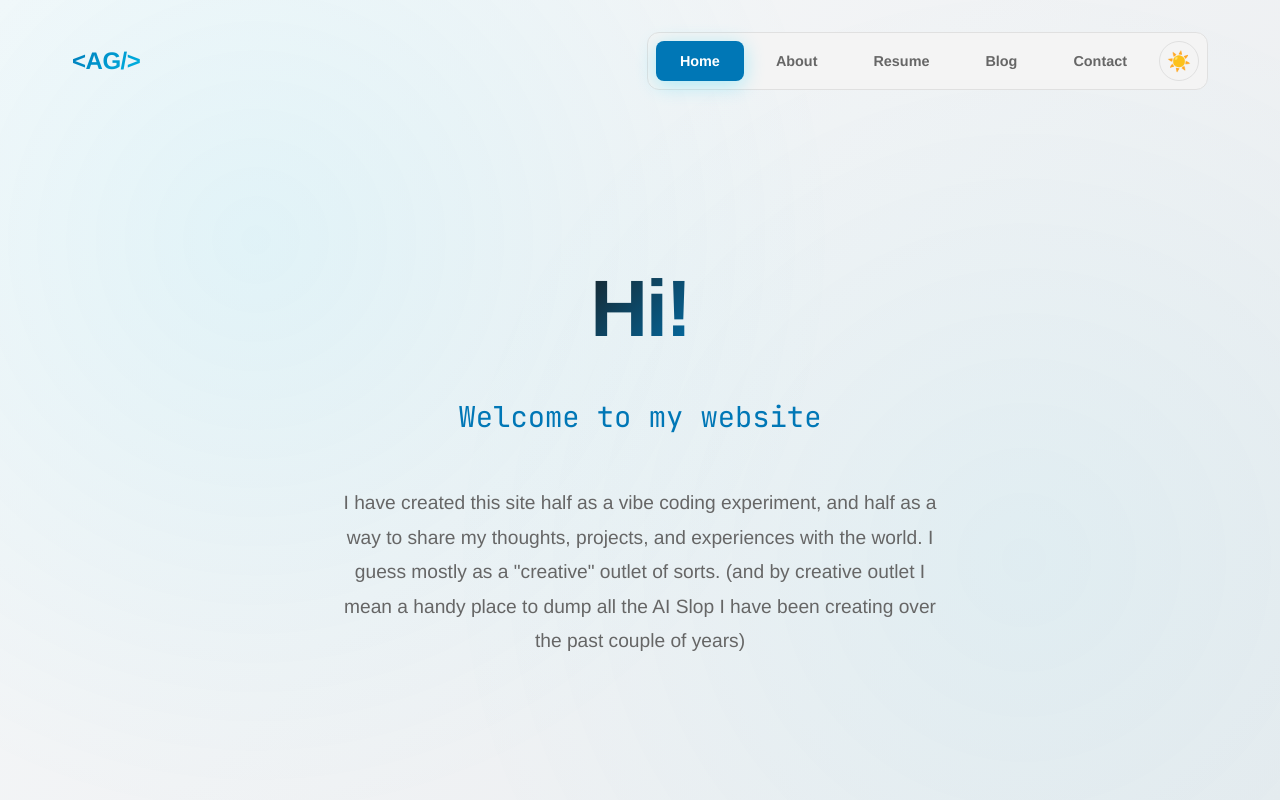
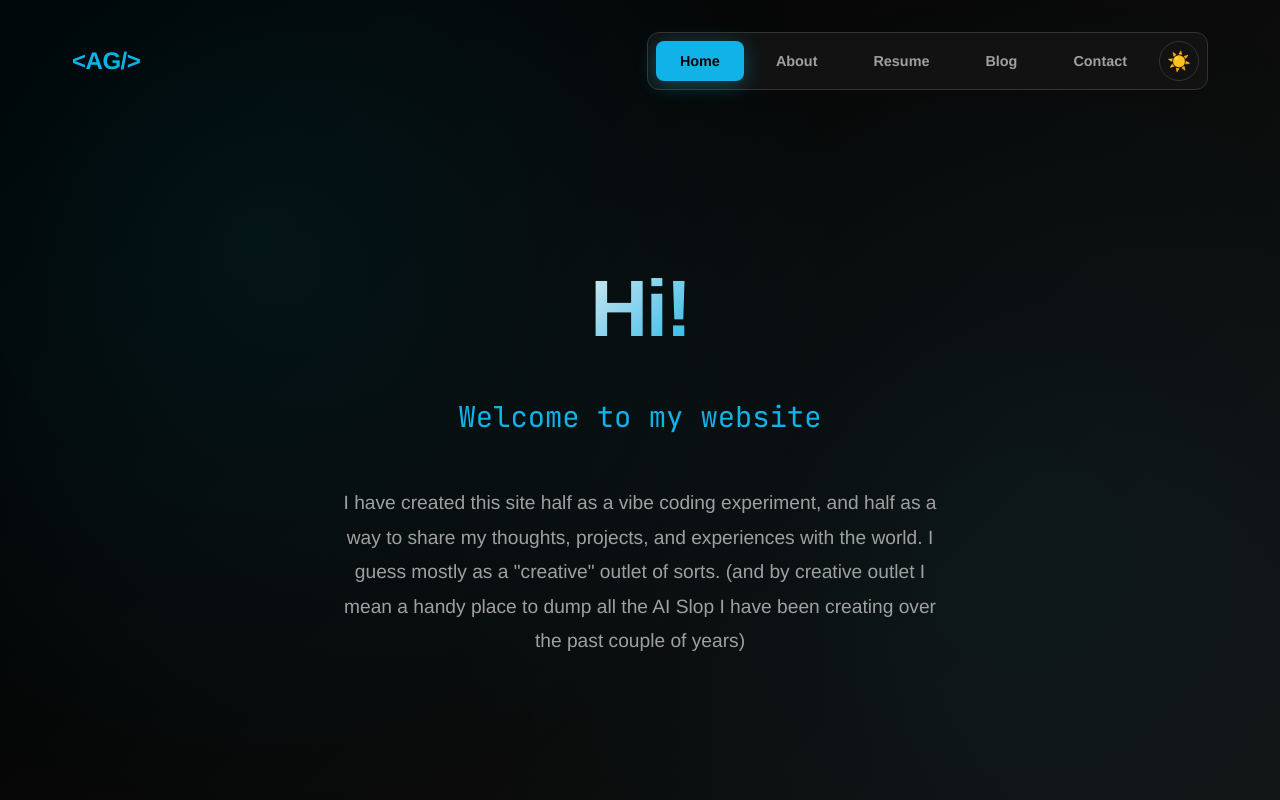
Before and after one commit to arnald2/personal-site, a website: page index.html in a window 1280 px wide. Both pictures are taken after a click on the button "Toggle Dark Mode". Drawn offline with Linux system fonts and the light colour scheme.

Commit message:
Refactor Light/Dark mode: Light default, swap icons

```diff
--- a/css/base.css
+++ b/css/base.css
@@ -1,17 +1,4 @@
 :root {
-    --primary: #050505;
-    --secondary: #121212;
-    --accent: #10b2e8;
-    --accent-hover: #c419b3;
-    --text: #f0f0f0;
-    --text-muted: #a0a0a0;
-    --border: #333333;
-    --card-bg: #1a1a1a;
-    --gradient-start: #000000;
-    --gradient-end: #121212;
-}
-
-body.light-mode {
     --primary: #ffffff;
     --secondary: #f4f4f4;
     --accent: #0077b6;
@@ -23,6 +10,19 @@ body.light-mode {
     --card-bg: #ffffff;
     --gradient-start: #f8f9fa;
     --gradient-end: #e9ecef;
+}
+
+body.dark-mode {
+    --primary: #050505;
+    --secondary: #121212;
+    --accent: #10b2e8;
+    --accent-hover: #c419b3;
+    --text: #f0f0f0;
+    --text-muted: #a0a0a0;
+    --border: #333333;
+    --card-bg: #1a1a1a;
+    --gradient-start: #000000;
+    --gradient-end: #121212;
 }
 
 * {
--- a/js/ui.js
+++ b/js/ui.js
@@ -43,21 +43,24 @@ function initTheme() {
     const themeToggle = document.getElementById('theme-toggle');
     const body = document.body;
 
-    // Check local storage
+    // Check local storage - Default is Light now
     const currentTheme = localStorage.getItem('theme');
-    if (currentTheme === 'light') {
-        body.classList.add('light-mode');
-        themeToggle.textContent = '☀️';
+    if (currentTheme === 'dark') {
+        body.classList.add('dark-mode');
+        themeToggle.textContent = '☀️'; // Sun icon when in Dark Mode
+    } else {
+        // Ensure default state
+        themeToggle.textContent = '🌙'; // Moon icon when in Light Mode
     }
 
     themeToggle.addEventListener('click', () => {
-        body.classList.toggle('light-mode');
+        body.classList.toggle('dark-mode');
 
-        if (body.classList.contains('light-mode')) {
-            localStorage.setItem('theme', 'light');
+        if (body.classList.contains('dark-mode')) {
+            localStorage.setItem('theme', 'dark');
             themeToggle.textContent = '☀️';
         } else {
-            localStorage.setItem('theme', 'dark');
+            localStorage.setItem('theme', 'light');
             themeToggle.textContent = '🌙';
         }
     });
```
